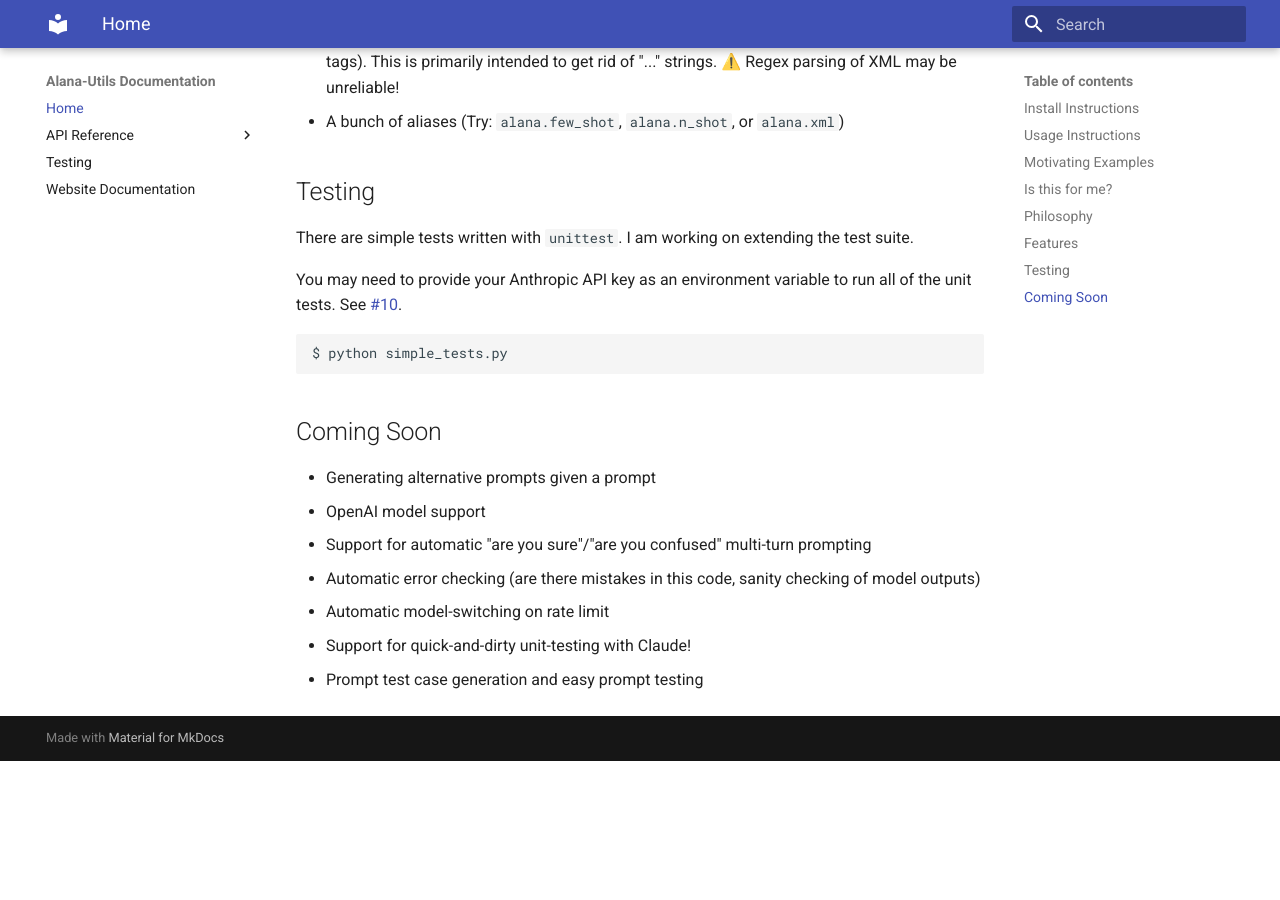
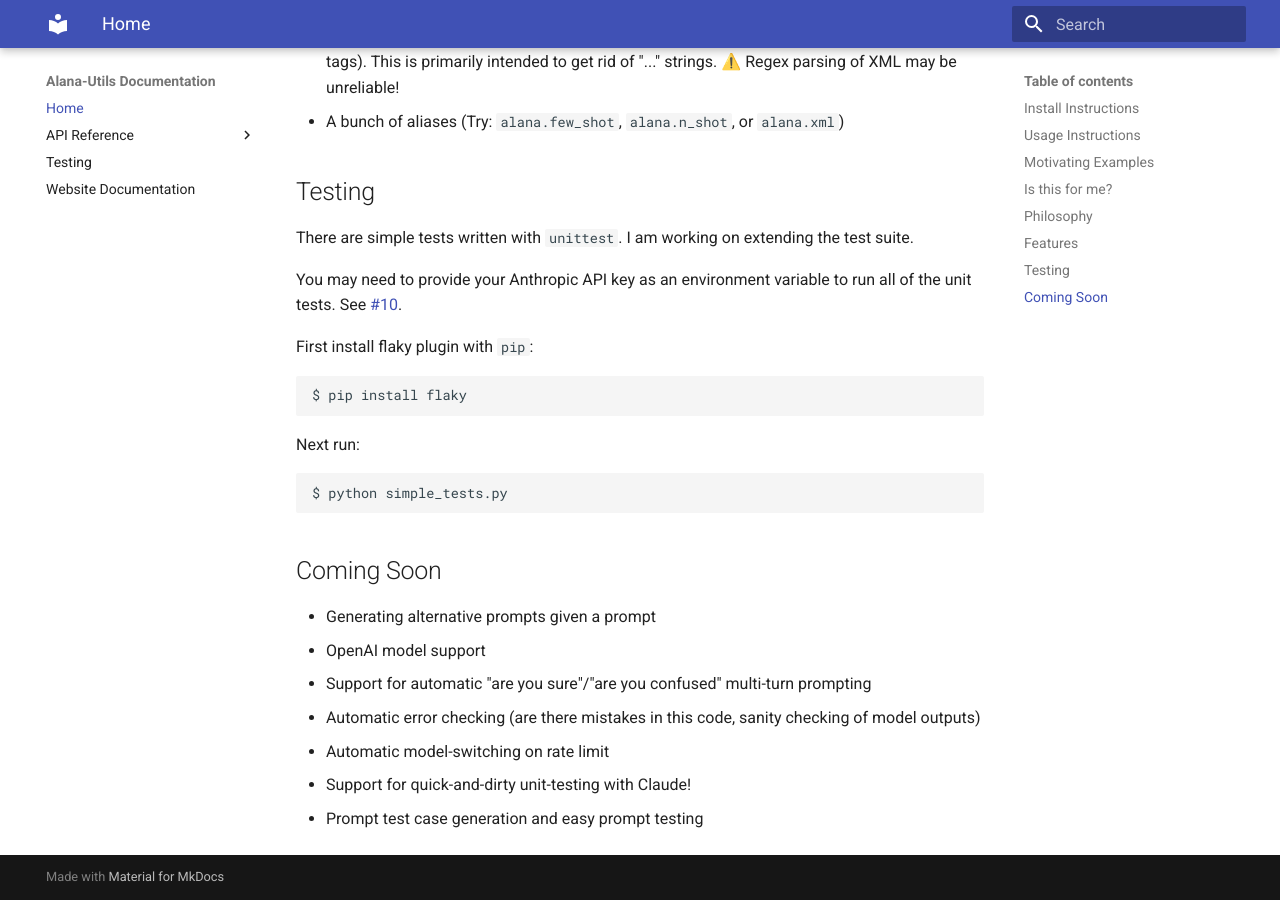
Before and after one commit to alat-rights/alana-utilities, an MkDocs documentation site: the page built from docs/README.md, in a window 1280 px wide and 900 px high, scrolled down 2835 px. Built offline with MkDocs 1.6.1 and Material for MkDocs 9.7.7, drawn with Linux system fonts in a browser that asks for light colours; before the commit the page ends 3596 px from its top, so only the background shows below that.

Commit message:
Updated README

````diff
--- a/docs/README.md
+++ b/docs/README.md
@@ -95,6 +95,11 @@
 
 You may need to provide your Anthropic API key as an environment variable to run all of the unit tests. See [#10](https://github.com/alat-rights/alana-utilities/issues/10).
 
+First install flaky plugin with `pip`:
+```
+$ pip install flaky
+```
+Next run:
 ```
 $ python simple_tests.py
 ```
--- a/setup.py
+++ b/setup.py
@@ -3,7 +3,7 @@
 
 setup(
    name='alana',
-   version='0.0.5',  # Update the version number as needed
+   version='0.0.6',  # Update the version number as needed
    author='Alana',
    author_email='hi@alana.computer',
    description='Utilities for Alana, and maybe you too. Mostly geared toward LLM-heavy workflows.',
@@ -91,6 +91,5 @@
    install_requires=[
       'anthropic',
       'colorama',
-      'flaky',
    ],
 )
````
